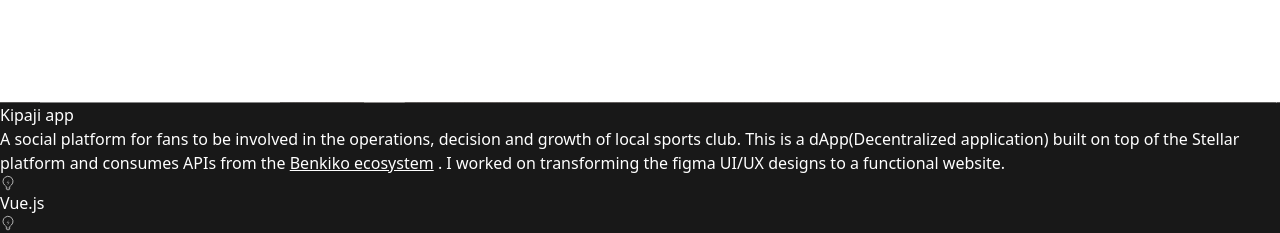
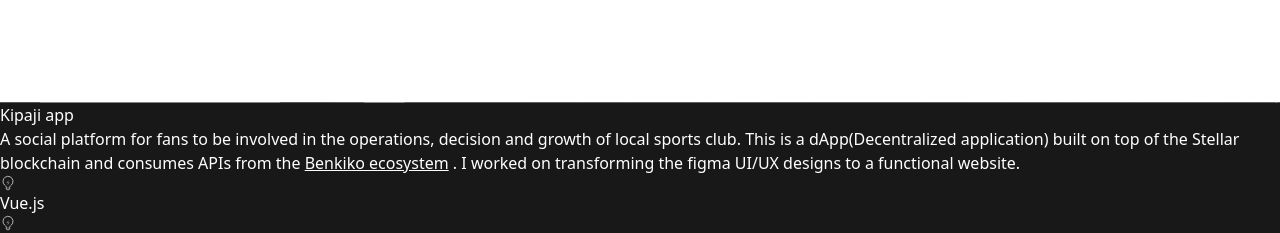
Before and after one commit to munene-m/portfolio, a Vue app: page / in a window 1280 px wide. Shown: the part 1540-1773 px from the top of the page. Built offline with nearby package versions, Linux system fonts and the light colour scheme.

Commit message:
update kipaji description

```diff
--- a/src/components/Projects.vue
+++ b/src/components/Projects.vue
@@ -133,7 +133,7 @@
         >
           A social platform for fans to be involved in the operations, decision
           and growth of local sports club. This is a dApp(Decentralized
-          application) built on top of the Stellar platform and consumes APIs
+          application) built on top of the Stellar blockchain and consumes APIs
           from the
           <a href="https://benkiko.io" target="_blank" rel="noopener noreferrer"
             ><u class="text-cyan-500 cursor-pointer">Benkiko ecosystem</u></a
```
